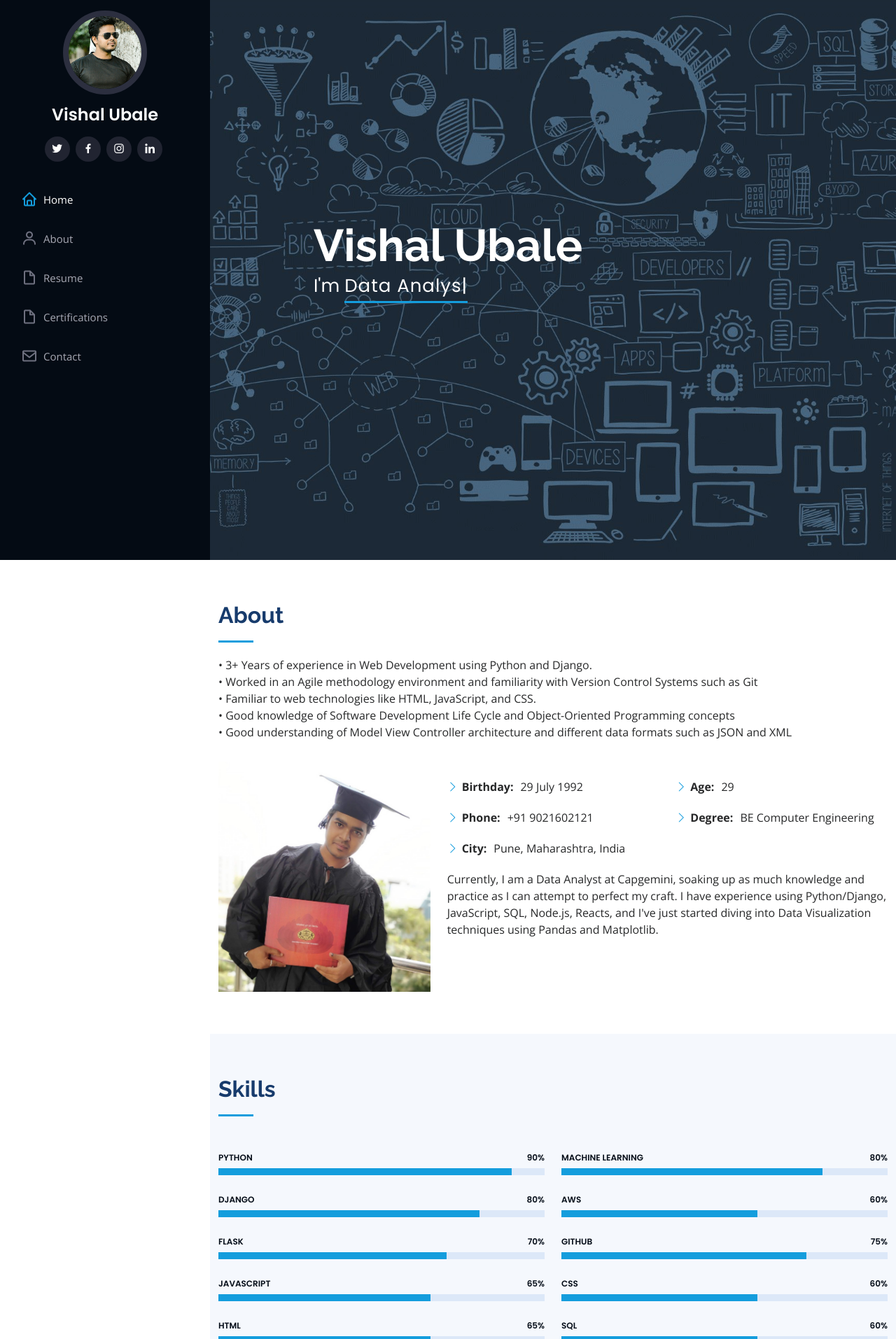
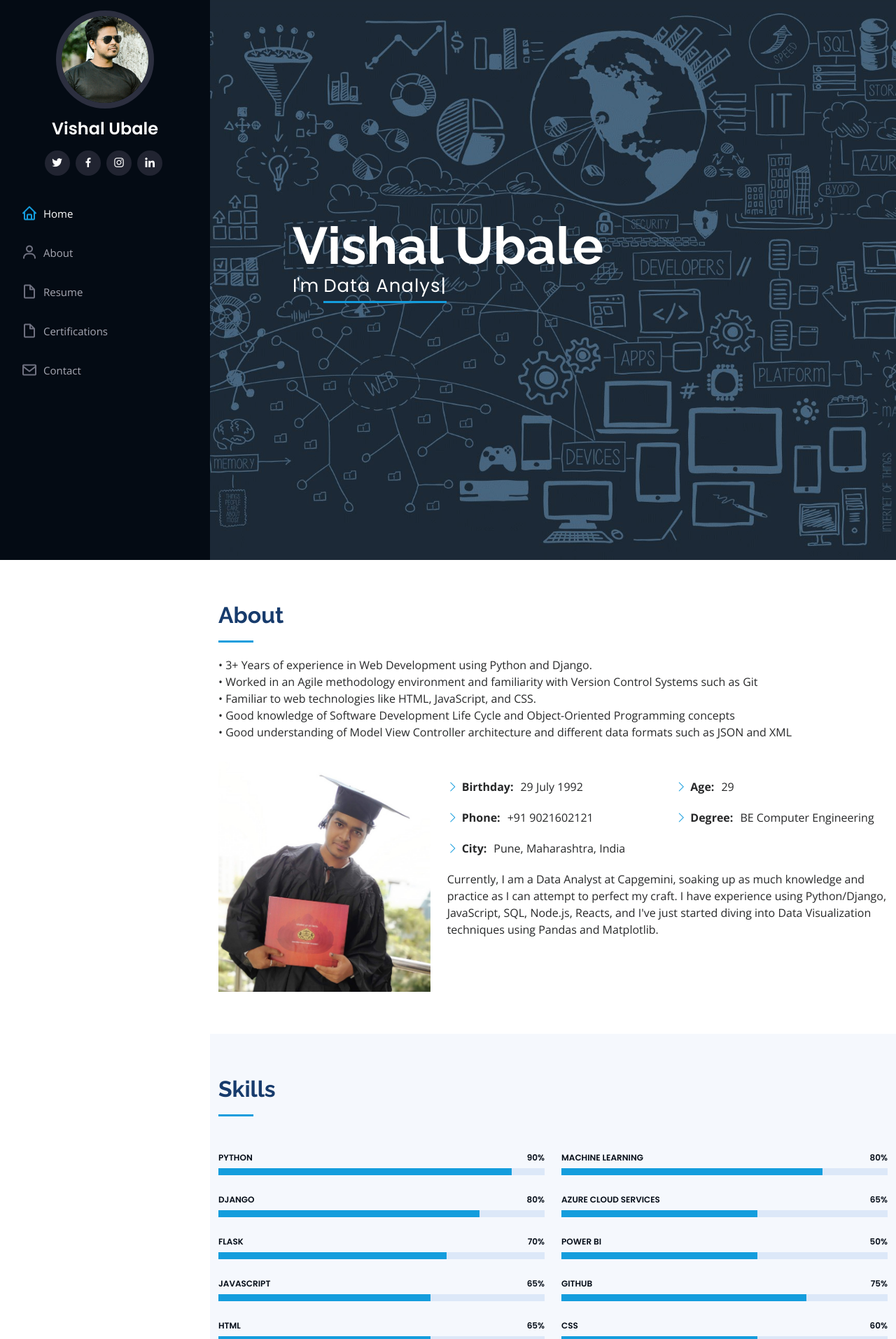
Before and after one commit to Vishal-Capgemini2121/Portfolio, a Flask app: page / in a window 1280 px wide. Shown: the top 1913 px of the page at 70% size. Run offline with Flask 2, Linux system fonts and the light colour scheme; some libraries are stand-ins or nearby versions.

Commit message:
changes of 11feb2022

```diff
--- a/static/assets/css/style.css
+++ b/static/assets/css/style.css
@@ -76,7 +76,7 @@
 #header .profile img {
   margin: 15px auto;
   display: block;
-  width: 120px;
+  width: 140px;
   border: 8px solid #2c2f3f;
 }
 #header .profile h1 {
@@ -218,7 +218,7 @@
 }
 #hero h1 {
   margin: 0 0 10px 0;
-  font-size: 64px;
+  font-size: 74px;
   font-weight: 700;
   line-height: 56px;
   color: #fff;
--- a/templates/index.html
+++ b/templates/index.html
@@ -71,7 +71,7 @@
   <section id="hero" class="d-flex flex-column justify-content-center align-items-center">
     <div class="hero-container" data-aos="fade-in">
       <h1>Vishal Ubale</h1>
-        <p>I'm <span class="typed" data-typed-items="Python Developer, Data Analyst"></span></p>
+        <p>I'm <span class="typed" data-typed-items="Python Developer, Data Analyst, Microsoft Azure Developer"></span></p>
     </div>
   </section><!-- End Hero -->
 
@@ -176,6 +176,13 @@
               </div>
             </div>
 
+            <div class="progress">
+              <span class="skill">Artificial Intelligence <i class="val">50%</i></span>
+              <div class="progress-bar-wrap">
+                <div class="progress-bar" role="progressbar" aria-valuenow="80" aria-valuemin="0" aria-valuemax="100"></div>
+              </div>
+            </div>
+
           </div>
 
           <div class="col-lg-6" data-aos="fade-up" data-aos-delay="100">
@@ -188,7 +195,13 @@
             </div>
 
             <div class="progress">
-              <span class="skill">AWS <i class="val">60%</i></span>
+              <span class="skill">Azure Cloud Services <i class="val">65%</i></span>
+              <div class="progress-bar-wrap">
+                <div class="progress-bar" role="progressbar" aria-valuenow="60" aria-valuemin="0" aria-valuemax="100"></div>
+              </div>
+            </div>
+            <div class="progress">
+              <span class="skill">Power BI <i class="val">50%</i></span>
               <div class="progress-bar-wrap">
                 <div class="progress-bar" role="progressbar" aria-valuenow="60" aria-valuemin="0" aria-valuemax="100"></div>
               </div>
@@ -214,7 +227,6 @@
                 <div class="progress-bar" role="progressbar" aria-valuenow="60" aria-valuemin="0" aria-valuemax="100"></div>
               </div>
             </div>
-
           </div>
 
         </div>
@@ -286,8 +298,8 @@
         <!-- Full width -->
           <h2>Download CV</h2>
           <center>
-            <button type="button" class="btn btn-primary btn-lg active"><a href="static/assets/img/cv/vishal_cv_2021.pdf" download="vishal_cv_2021.pdf">Download</a></button>
-            </center>
+          <a href="static/assets/img/cv/vishal_cv_2021.pdf" download="vishal_cv_2021.pdf">Click here to Download</a>
+          </center>
     </section>
     <!-- End Resume Section -->
     <!-- ======= Certificate Section ======= -->.
@@ -321,6 +333,13 @@
         <h2>Advanced Python</h2>
         <div>
           <img src="static/assets/img/python_advanced_certificate.jpg" class="img-fluid" alt="">
+        </div>
+        <br><br>
+      </div>
+      <div class="w-75 p-3">
+        <h2>Introduction to Artificial Intelligence</h2>
+        <div>
+          <img src="static/assets/img/AI_SL.PNG" class="img-fluid" alt="">
         </div>
         <br><br>
       </div>
```
Also changed, not shown: app.py (renamed from main.py), static/assets/img/AI_SL.PNG (added).
